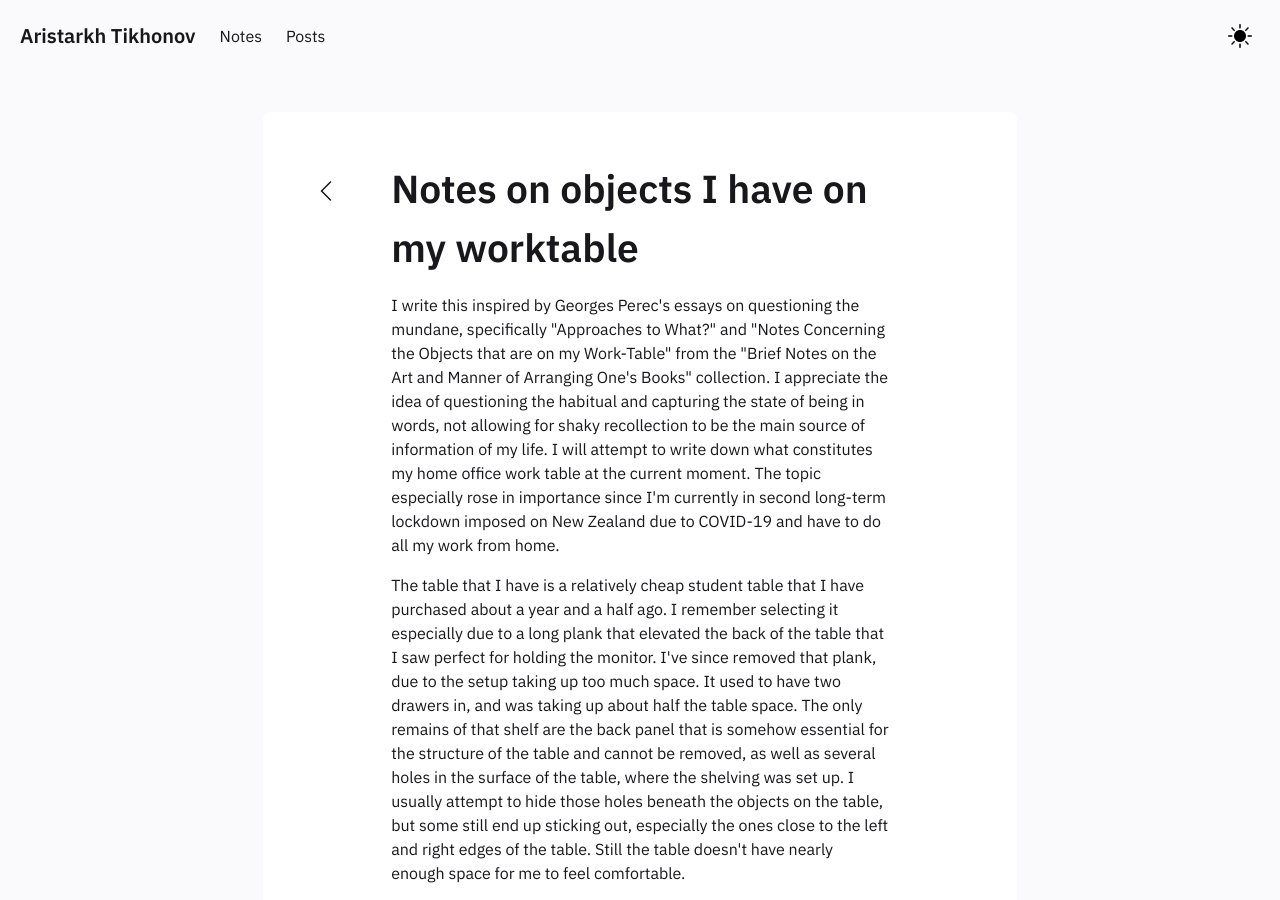
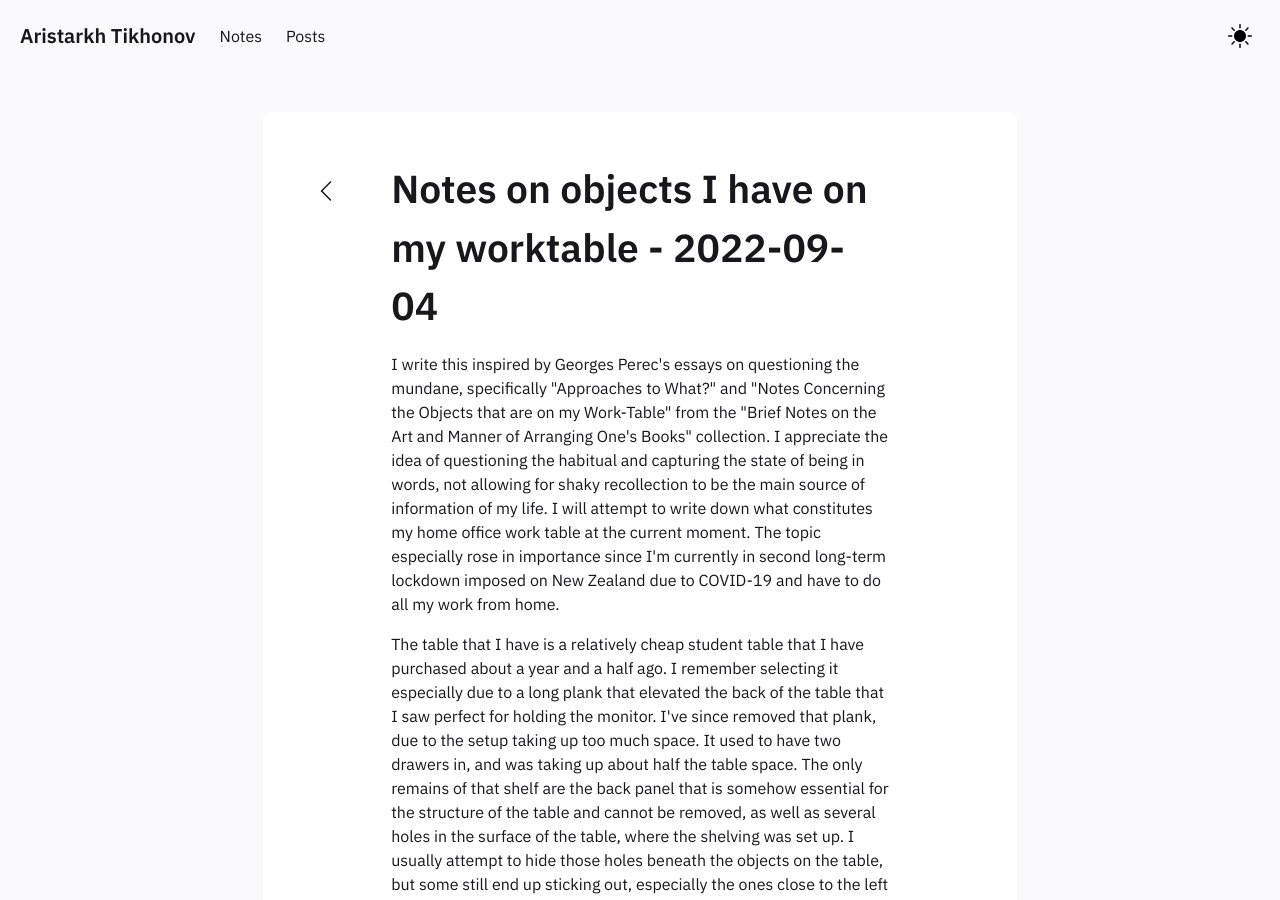
Before and after one commit to Aristarkh4/aristarkh4.github.io, a Jekyll site: the page built from _posts/2021-09-04-worktable.md, in a window 1280 px wide and 900 px high. Built offline with Jekyll 4.4.1, drawn with Linux system fonts in a browser that asks for light colours.

Commit message:
Added date to title

```diff
--- a/_posts/2021-09-04-worktable.md
+++ b/_posts/2021-09-04-worktable.md
@@ -1,5 +1,5 @@
 ---
-title: Notes on objects I have on my worktable
+title: Notes on objects I have on my worktable - 2022-09-04
 date : 04-09-2021
 ---
 I write this inspired by Georges Perec's essays on questioning the mundane, specifically "Approaches to What?" and "Notes Concerning the Objects that are on my Work-Table" from the "Brief Notes on the Art and Manner of Arranging One's Books" collection. I appreciate the idea of questioning the habitual and capturing the state of being in words, not allowing for shaky recollection to be the main source of information of my life. I will attempt to write down what constitutes my home office work table at the current moment. The topic especially rose in importance since I'm currently in second long-term lockdown imposed on New Zealand due to COVID-19 and have to do all my work from home.
```
